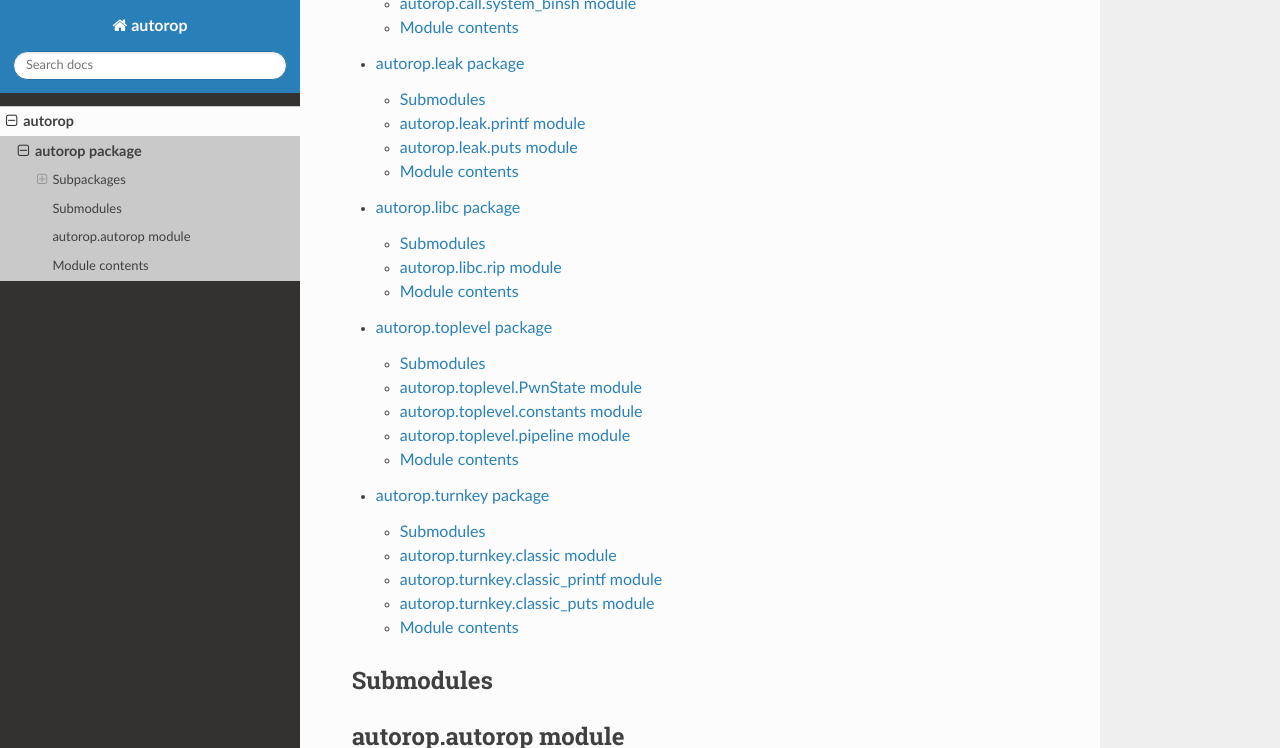
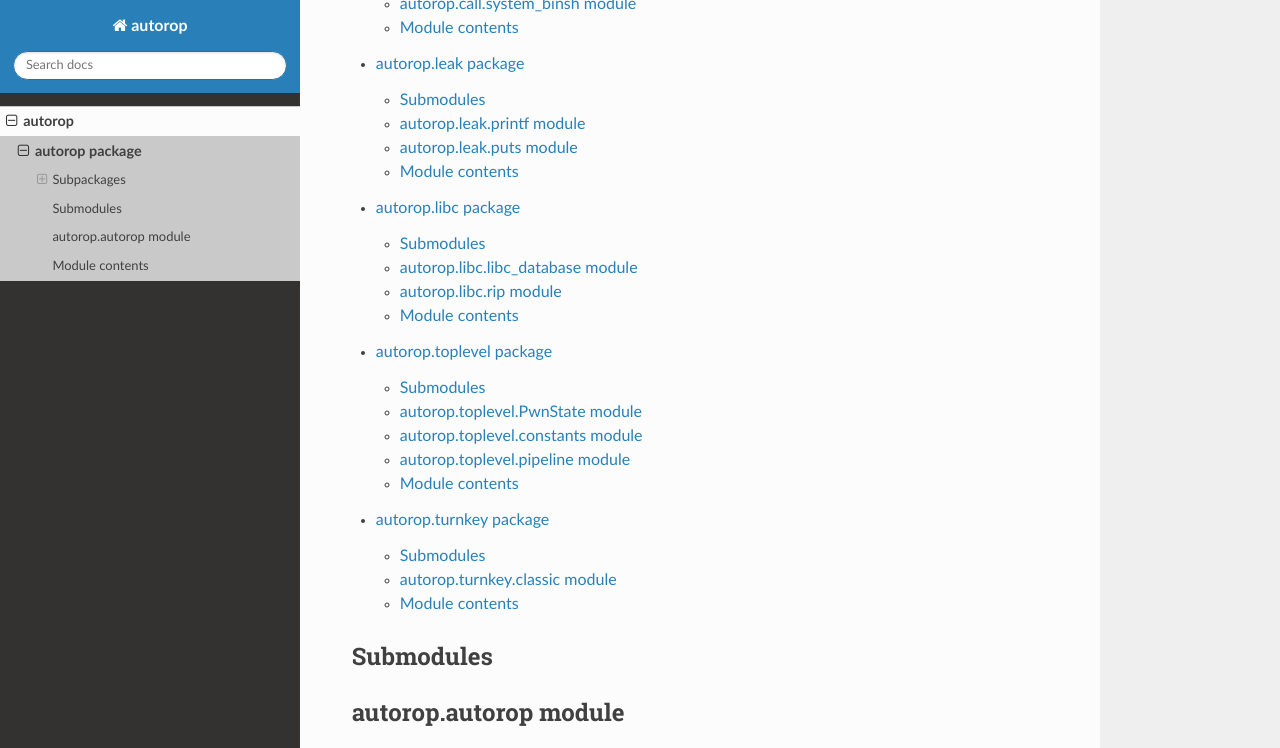
Before and after one commit to mariuszskon/autorop, a Sphinx documentation site: the page built from docs/source/autorop.rst, in a window 1280 px wide and 900 px high, scrolled down 644 px, cut to the strip 0-748 px from the top of the window. Built offline with Sphinx 7.4.7 and the Read the Docs theme 2.0.0, drawn with Linux system fonts in a browser that asks for light colours.

Commit message:
Update docs

```diff
--- a/docs/source/autorop.libc.rst
+++ b/docs/source/autorop.libc.rst
@@ -4,13 +4,16 @@ autorop.libc package
 Submodules
 ----------
 
-autorop.libc.rip module
------------------------
+autorop.libc.libc\_database module
+----------------------------------
 
 .. automodule:: autorop.libc.libc_database
    :members:
    :undoc-members:
    :show-inheritance:
+
+autorop.libc.rip module
+-----------------------
 
 .. automodule:: autorop.libc.rip
    :members:
--- a/docs/source/autorop.turnkey.rst
+++ b/docs/source/autorop.turnkey.rst
@@ -12,22 +12,6 @@ autorop.turnkey.classic module
    :undoc-members:
    :show-inheritance:
 
-autorop.turnkey.classic\_printf module
---------------------------------------
-
-.. automodule:: autorop.turnkey.classic_printf
-   :members:
-   :undoc-members:
-   :show-inheritance:
-
-autorop.turnkey.classic\_puts module
-------------------------------------
-
-.. automodule:: autorop.turnkey.classic_puts
-   :members:
-   :undoc-members:
-   :show-inheritance:
-
 Module contents
 ---------------
 
```
